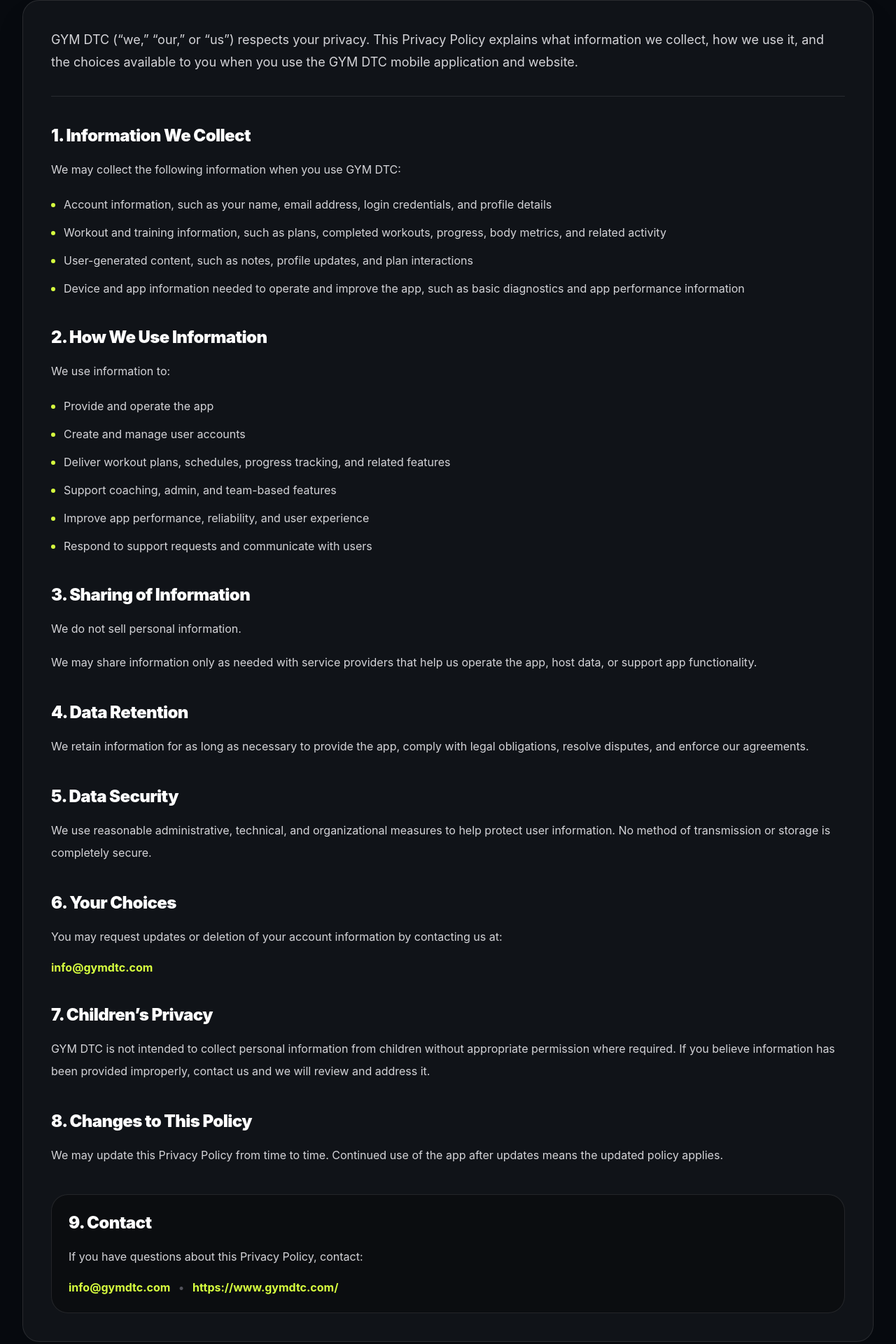
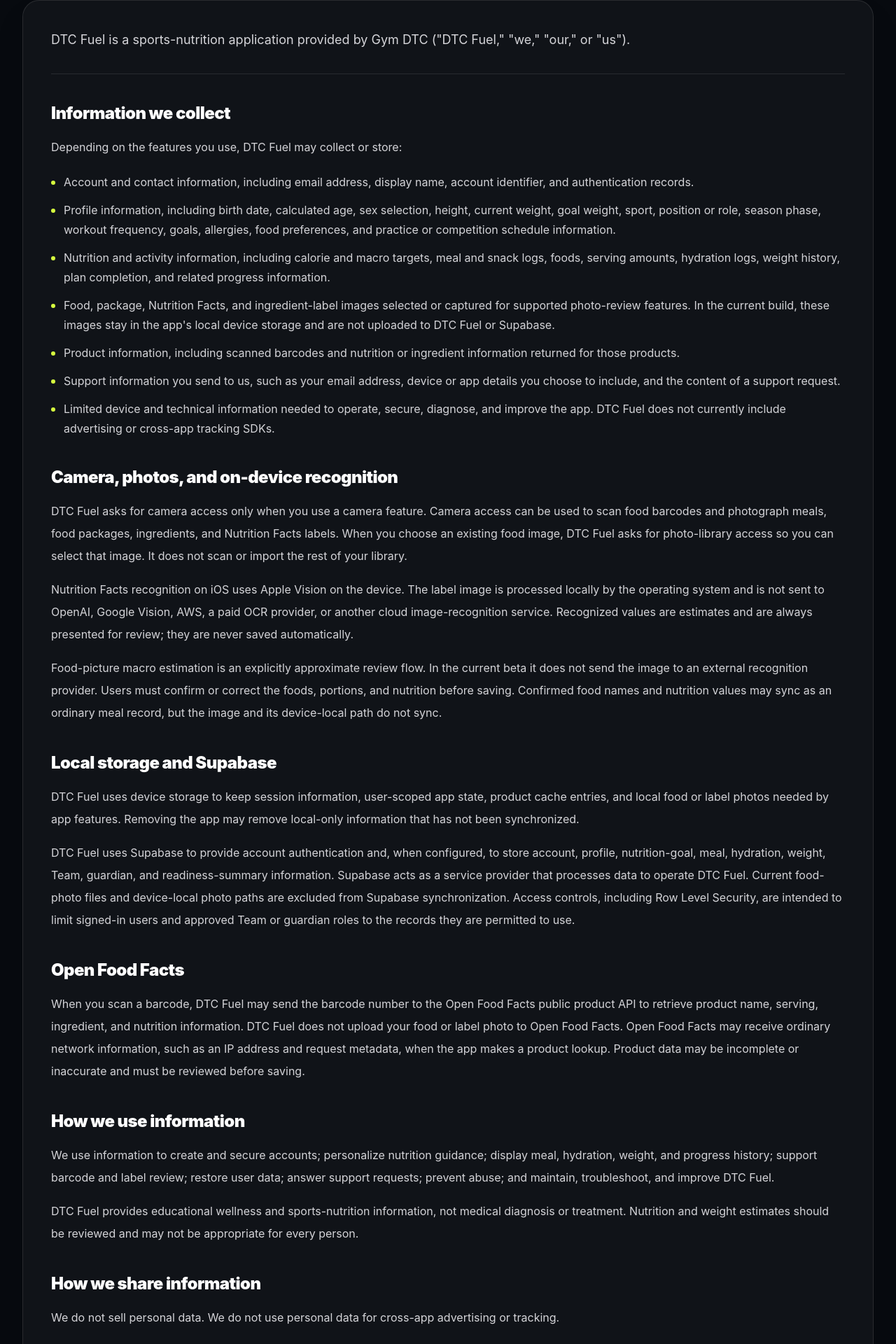
Before and after one commit to nathanbeckernb-cloud/gymdtc-web, a Next.js app: page /privacy-policy in a window 1280 px wide. Shown: the part 639-2559 px from the top of the page at 70% size. Built offline with nearby package versions, Linux system fonts and the light colour scheme.

Commit message:
Publish DTC Fuel privacy policy

```diff
--- a/src/app/privacy-policy/page.tsx
+++ b/src/app/privacy-policy/page.tsx
@@ -4,68 +4,91 @@
 import { SectionHeading } from "@/components/section-heading";
 
 export const metadata: Metadata = {
-  title: "Privacy Policy",
-  description:
-    "Read the Gym DTC Privacy Policy to learn what information is collected, how it is used, how it may be shared, and how to contact Gym DTC.",
+  title: "DTC Fuel Privacy Policy",
+  description: "How DTC Fuel collects, uses, stores, and protects information for athletes, parents, guardians, and teams.",
 };
 
-const policySections = [
+const sections = [
   {
-    title: "1. Information We Collect",
-    body: "We may collect the following information when you use GYM DTC:",
+    title: "Information we collect",
+    paragraphs: ["Depending on the features you use, DTC Fuel may collect or store:"],
     items: [
-      "Account information, such as your name, email address, login credentials, and profile details",
-      "Workout and training information, such as plans, completed workouts, progress, body metrics, and related activity",
-      "User-generated content, such as notes, profile updates, and plan interactions",
-      "Device and app information needed to operate and improve the app, such as basic diagnostics and app performance information",
+      "Account and contact information, including email address, display name, account identifier, and authentication records.",
+      "Profile information, including birth date, calculated age, sex selection, height, current weight, goal weight, sport, position or role, season phase, workout frequency, goals, allergies, food preferences, and practice or competition schedule information.",
+      "Nutrition and activity information, including calorie and macro targets, meal and snack logs, foods, serving amounts, hydration logs, weight history, plan completion, and related progress information.",
+      "Food, package, Nutrition Facts, and ingredient-label images selected or captured for supported photo-review features. In the current build, these images stay in the app's local device storage and are not uploaded to DTC Fuel or Supabase.",
+      "Product information, including scanned barcodes and nutrition or ingredient information returned for those products.",
+      "Support information you send to us, such as your email address, device or app details you choose to include, and the content of a support request.",
+      "Limited device and technical information needed to operate, secure, diagnose, and improve the app. DTC Fuel does not currently include advertising or cross-app tracking SDKs.",
     ],
   },
   {
-    title: "2. How We Use Information",
-    body: "We use information to:",
-    items: [
-      "Provide and operate the app",
-      "Create and manage user accounts",
-      "Deliver workout plans, schedules, progress tracking, and related features",
-      "Support coaching, admin, and team-based features",
-      "Improve app performance, reliability, and user experience",
-      "Respond to support requests and communicate with users",
+    title: "Camera, photos, and on-device recognition",
+    paragraphs: [
+      "DTC Fuel asks for camera access only when you use a camera feature. Camera access can be used to scan food barcodes and photograph meals, food packages, ingredients, and Nutrition Facts labels. When you choose an existing food image, DTC Fuel asks for photo-library access so you can select that image. It does not scan or import the rest of your library.",
+      "Nutrition Facts recognition on iOS uses Apple Vision on the device. The label image is processed locally by the operating system and is not sent to OpenAI, Google Vision, AWS, a paid OCR provider, or another cloud image-recognition service. Recognized values are estimates and are always presented for review; they are never saved automatically.",
+      "Food-picture macro estimation is an explicitly approximate review flow. In the current beta it does not send the image to an external recognition provider. Users must confirm or correct the foods, portions, and nutrition before saving. Confirmed food names and nutrition values may sync as an ordinary meal record, but the image and its device-local path do not sync.",
     ],
   },
   {
-    title: "3. Sharing of Information",
+    title: "Local storage and Supabase",
     paragraphs: [
-      "We do not sell personal information.",
-      "We may share information only as needed with service providers that help us operate the app, host data, or support app functionality.",
+      "DTC Fuel uses device storage to keep session information, user-scoped app state, product cache entries, and local food or label photos needed by app features. Removing the app may remove local-only information that has not been synchronized.",
+      "DTC Fuel uses Supabase to provide account authentication and, when configured, to store account, profile, nutrition-goal, meal, hydration, weight, Team, guardian, and readiness-summary information. Supabase acts as a service provider that processes data to operate DTC Fuel. Current food-photo files and device-local photo paths are excluded from Supabase synchronization. Access controls, including Row Level Security, are intended to limit signed-in users and approved Team or guardian roles to the records they are permitted to use.",
     ],
   },
   {
-    title: "4. Data Retention",
+    title: "Open Food Facts",
     paragraphs: [
-      "We retain information for as long as necessary to provide the app, comply with legal obligations, resolve disputes, and enforce our agreements.",
+      "When you scan a barcode, DTC Fuel may send the barcode number to the Open Food Facts public product API to retrieve product name, serving, ingredient, and nutrition information. DTC Fuel does not upload your food or label photo to Open Food Facts. Open Food Facts may receive ordinary network information, such as an IP address and request metadata, when the app makes a product lookup. Product data may be incomplete or inaccurate and must be reviewed before saving.",
     ],
   },
   {
-    title: "5. Data Security",
+    title: "How we use information",
     paragraphs: [
-      "We use reasonable administrative, technical, and organizational measures to help protect user information. No method of transmission or storage is completely secure.",
+      "We use information to create and secure accounts; personalize nutrition guidance; display meal, hydration, weight, and progress history; support barcode and label review; restore user data; answer support requests; prevent abuse; and maintain, troubleshoot, and improve DTC Fuel.",
+      "DTC Fuel provides educational wellness and sports-nutrition information, not medical diagnosis or treatment. Nutrition and weight estimates should be reviewed and may not be appropriate for every person.",
     ],
   },
   {
-    title: "6. Your Choices",
-    paragraphs: ["You may request updates or deletion of your account information by contacting us at:"],
-    contactEmail: "info@gymdtc.com",
-  },
-  {
-    title: "7. Children’s Privacy",
+    title: "How we share information",
     paragraphs: [
-      "GYM DTC is not intended to collect personal information from children without appropriate permission where required. If you believe information has been provided improperly, contact us and we will review and address it.",
+      "We do not sell personal data. We do not use personal data for cross-app advertising or tracking.",
+      "We may share information with service providers only as needed to operate DTC Fuel, such as Supabase for authentication and data hosting. We may disclose information when required by law, to protect users or the service, or as part of a business transaction subject to appropriate safeguards.",
+      "Team and guardian features use targeted, expiring invitations and server-enforced access rules. Athletes and authorized guardians can review and revoke access and choose which derived readiness signals a team may see. Minor team access requires guardian and team-admin approval before membership begins. Coaches and team administrators receive only enabled readiness/status summaries, not full food diaries, exact calories, exact daily weights, photos, private notes, or medical information. Team administrators do not bypass athlete privacy choices.",
     ],
   },
   {
-    title: "8. Changes to This Policy",
+    title: "Retention",
     paragraphs: [
-      "We may update this Privacy Policy from time to time. Continued use of the app after updates means the updated policy applies.",
+      "We retain account and synchronized app information while an account is active and as reasonably needed to provide DTC Fuel, comply with legal obligations, resolve disputes, prevent fraud, and enforce agreements. Local cache files remain on the device until removed by the app, operating system, user, or app uninstall. Backup copies may remain for a limited period before routine deletion. We will not retain personal data longer than reasonably necessary for these purposes.",
+    ],
+  },
+  {
+    title: "Account deletion and choices",
+    paragraphs: [
+      "Users can start account deletion from More > Account & Privacy > Delete Account and complete both confirmations. If you cannot access the app, request deletion at hello@gymdtc.com from the account email with subject \"DTC Fuel account deletion.\" Never send a password or login token. You can also review the public deletion instructions at https://www.gymdtc.com/account-deletion.",
+      "Deletion requests require identity verification. When deletion is completed, we delete or de-identify the account and associated DTC Fuel data unless limited retention is required by law, security, fraud prevention, or dispute resolution. Deleting an account does not necessarily remove information that was lawfully de-identified so it can no longer identify a user.",
+      "You can deny camera access and continue with manual food entry. Account & Privacy also offers Clear This Device, which removes the current account's cache and owned local food photos from that device without deleting server data or another account's cache. You may also request access, correction, or deletion help by contacting us.",
+    ],
+  },
+  {
+    title: "Teens and minors",
+    paragraphs: [
+      "DTC Fuel may be used by teen athletes. A parent or guardian should review use of the app, especially nutrition targets and weight goals. We do not knowingly collect personal information from a child below the age at which parental consent is legally required without appropriate authorization. If you believe a child provided information without required permission, contact us so we can review and delete it.",
+      "DTC Fuel does not recommend aggressive weight cuts for minors and should not replace advice from a qualified medical professional, registered dietitian, parent or guardian, or responsible coach.",
+    ],
+  },
+  {
+    title: "Security",
+    paragraphs: [
+      "We use reasonable administrative, technical, and organizational safeguards intended to protect personal data. No system is completely secure, and we cannot guarantee absolute security. Keep your password private and contact us if you believe your account has been compromised.",
+    ],
+  },
+  {
+    title: "Changes to this policy",
+    paragraphs: [
+      "We may update this policy as DTC Fuel changes. We will post the updated effective date and provide additional notice when required.",
     ],
   },
 ];
@@ -76,12 +99,12 @@
       <section className="bg-radial-volt py-20 sm:py-28">
         <Container>
           <SectionHeading
-            eyebrow="Legal"
+            eyebrow="DTC Fuel · Legal"
             title="Privacy Policy"
-            description="This Privacy Policy explains what information Gym DTC collects, how we use it, and the choices available to you when you use the Gym DTC mobile application and website."
+            description="This policy explains the information DTC Fuel handles, why it is used, where it is processed, and the choices available to users and parents or guardians."
           />
           <p className="mt-8 inline-flex rounded-full border border-white/10 bg-black/30 px-4 py-2 text-sm font-bold text-zinc-300">
-            Effective date: May 7, 2026
+            Effective date: August 23, 2026
           </p>
         </Container>
       </section>
@@ -92,23 +115,18 @@
             <div className="space-y-10">
               <div className="border-b border-white/10 pb-8">
                 <p className="text-lg leading-8 text-zinc-300">
-                  GYM DTC (“we,” “our,” or “us”) respects your privacy. This Privacy Policy explains what information we collect, how we use it, and the choices available to you when you use the GYM DTC mobile application and website.
+                  DTC Fuel is a sports-nutrition application provided by Gym DTC ("DTC Fuel," "we," "our," or "us").
                 </p>
               </div>
 
-              {policySections.map((section) => (
+              {sections.map((section) => (
                 <section key={section.title} className="scroll-mt-24">
                   <h2 className="text-2xl font-black tracking-tight text-white">{section.title}</h2>
-                  {section.body ? <p className="mt-4 leading-8 text-zinc-300">{section.body}</p> : null}
-                  {section.paragraphs ? (
-                    <div className="mt-4 space-y-4">
-                      {section.paragraphs.map((paragraph) => (
-                        <p key={paragraph} className="leading-8 text-zinc-300">
-                          {paragraph}
-                        </p>
-                      ))}
-                    </div>
-                  ) : null}
+                  <div className="mt-4 space-y-4">
+                    {section.paragraphs.map((paragraph) => (
+                      <p key={paragraph} className="leading-8 text-zinc-300">{paragraph}</p>
+                    ))}
+                  </div>
                   {section.items ? (
                     <ul className="mt-5 space-y-3 leading-7 text-zinc-300">
                       {section.items.map((item) => (
@@ -119,25 +137,16 @@
                       ))}
                     </ul>
                   ) : null}
-                  {section.contactEmail ? (
-                    <a className="mt-4 inline-flex font-bold text-volt transition hover:text-white" href={`mailto:${section.contactEmail}`}>
-                      {section.contactEmail}
-                    </a>
-                  ) : null}
                 </section>
               ))}
 
               <section className="rounded-3xl border border-white/10 bg-black/30 p-5 sm:p-6">
-                <h2 className="text-2xl font-black tracking-tight text-white">9. Contact</h2>
-                <p className="mt-4 leading-8 text-zinc-300">If you have questions about this Privacy Policy, contact:</p>
+                <h2 className="text-2xl font-black tracking-tight text-white">Contact</h2>
+                <p className="mt-4 leading-8 text-zinc-300">For privacy questions, access or deletion requests, or support:</p>
                 <div className="mt-4 flex flex-col gap-3 text-base font-bold sm:flex-row sm:flex-wrap sm:items-center">
-                  <a className="text-volt transition hover:text-white" href="mailto:info@gymdtc.com">
-                    info@gymdtc.com
-                  </a>
+                  <a className="text-volt transition hover:text-white" href="mailto:hello@gymdtc.com">hello@gymdtc.com</a>
                   <span className="hidden text-zinc-600 sm:inline" aria-hidden="true">•</span>
-                  <a className="text-volt transition hover:text-white" href="https://www.gymdtc.com/" target="_blank" rel="noreferrer">
-                    https://www.gymdtc.com/
-                  </a>
+                  <a className="text-volt transition hover:text-white" href="/contact">Contact page</a>
                 </div>
               </section>
             </div>
```
